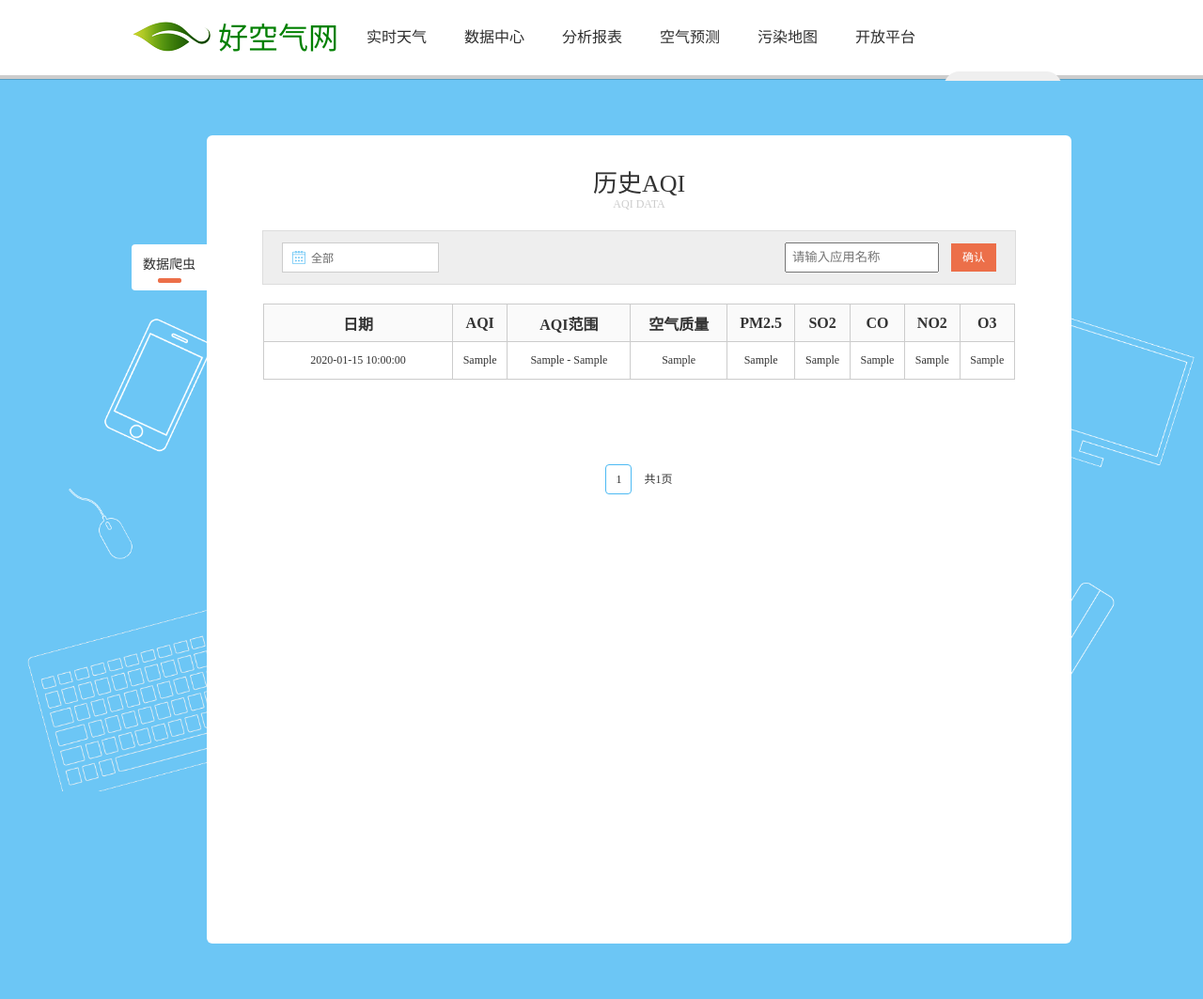
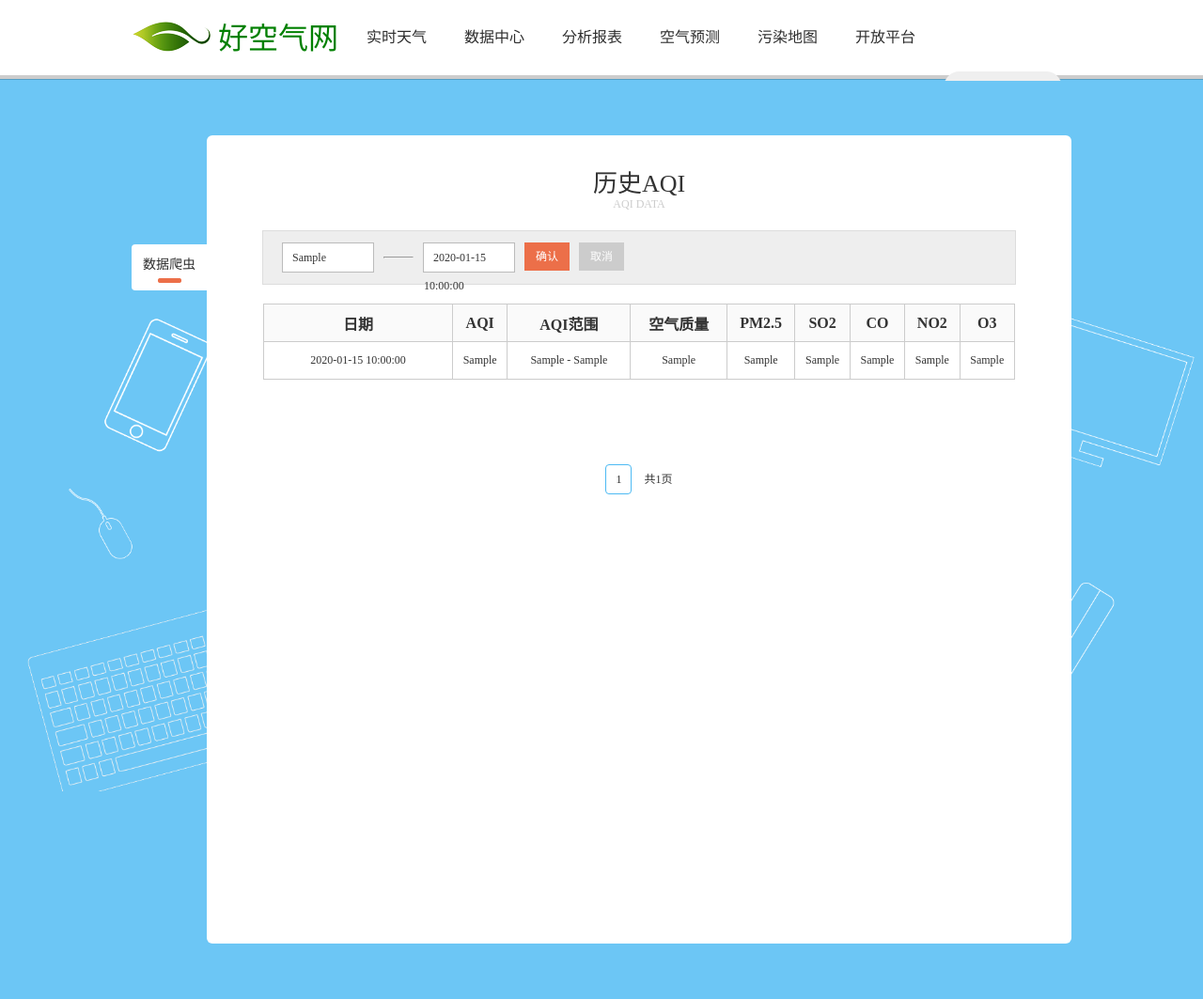
Before and after one commit to yangzilong1986/kongqi123, a Flask app: template src/web/www/templates/data/history.html in a window 1280 px wide. Shown: the top 1063 px of the page at 94% size. Run offline with Flask 2, Linux system fonts and the light colour scheme; the template is opened without the code that fills it: most values are stand-ins (such as "Sample title", 1, 10 or a date in 2020); parts of the project's set-up code (start-up, migrations or seed data) failed here and were passed over.

Commit message:
data search

```diff
--- a/src/web/static/www/css/union.css
+++ b/src/web/static/www/css/union.css
@@ -35,7 +35,7 @@
 .tj-all .tj-date:hover li{background: url(../images/white-rili.png) no-repeat 0px 8px;}
 .tj-all .tj-date li{position:relative;}
 
-.tj-sanji{display:none;position:absolute;bottom:12px;left:20px;width:400px;}
+.tj-sanji{position:absolute;bottom:12px;left:20px;width:400px;}
 .tj-sanji a{display:block;float:left;height:30px;}
 .tj-sanji .s-date,.tj-sanji .e-date{background:#fff;width:96px;border:1px solid #bbb;color:#333;text-indent:10px;text-decoration:none;line-height: 30px;}
 .tj-sanji hr{float:left;width:30px;margin:15px 10px;}
--- a/src/web/www/templates/data/history.html
+++ b/src/web/www/templates/data/history.html
@@ -40,36 +40,18 @@
                 <p class="hp">AQI DATA</p>
 
                 <div class="tj-select">
-                    <ul class="tj-time" id="main_box">
-                        <li class="select_box">
-                            <a href="javascript:void(0);" class="tj-date"><img src="/static/www/images/rili.png" alt=""></a>
-                            <a href="javascript:void(0);" class="xianshi">全部</a>
-                            <div class="tj-all" style="display: block;">
-                                <ul class="son_ul" style="display: none;z-index: 99;position: relative;background: white;">
-                                    <a href=""><li class="c-block">全部</li></a>
-                                    <a href=""><li class="today">今日</li></a>
-                                    <a href=""><li class="today">昨日</li></a>
-                                    <a href=""><li class="c-block">最近7天</li></a>
-                                    <a href=""><li class="c-block">最近30天</li></a>
-                                    <a href="javascript:void(0);" class="tj-date c-block"><li class="">可选择范围</li></a>
-                                </ul>
-                            </div>
-                        </li>
-                    </ul>
                     <div class="tj-sanji">
-                        <a href="javascript:void(0);" class="s-date" onclick="laydate({istime:false, format: 'YYYY-MM-DD'})">2017-02-01</a>
-                        <hr>
-                        <a href="javascript:void(0);" class="e-date" onclick="laydate({istime:false, format: 'YYYY-MM-DD'})">2017-02-14</a>
-                        <a href="javascript:void(0);" class="tj-btn2" onclick="getcountbydate()">确认</a><a href="javascript:void(0);" class="tj-btn3">取消</a>
-                    </div>
-                    <div class="tj-search">
-                        <p class="search-p">
-                            <input type="text" placeholder="请输入应用名称" id="name" value="">
-                            <a href="javascript:void(0);" class="tj-btn2" onclick="searchbyname()">确认</a>
-                        </p>
+                        <a href="javascript:void(0);" class="s-date" onclick="laydate({istime:false, format: 'YYYY-MM-DD'})">
+                            {{ day7 }}
+                        </a>
+                        <hr />
+                        <a href="javascript:void(0);" class="e-date" onclick="laydate({istime:false, format: 'YYYY-MM-DD'})">
+                            {{ today }}
+                        </a>
+                        <a href="javascript:void(0);" class="tj-btn2" onclick="history_search()">确认</a>
+                        <a href="/data/weather" class="tj-btn3">取消</a>
                     </div>
                 </div>
-
 
                 <div class="w800 mt20">
                     <table border="1" align="center" style="border:none;width:100%">
@@ -134,38 +116,9 @@
 {% include "footer.html" %}
 
 <script>
-    $(function(){
-        $('.select_box').click(function(){
-            $('.tj-all, .son_ul').css('display','block');
-        });
+    function history_search() {
 
-        $('.son_ul .tj-date').click(function(){
-            $('.tj-sanji').css('display','block');
-            $('.tj-time').css('display','none');
-        });
-
-        $('.select-type').click(function(){
-            $('.select-er').css('display','block');
-        });
-
-        $('.c-block').click(function(){
-            $('.tj-btn').css('display','inline-block');
-        });
-
-        $('.tj-btn3').click(function(){
-            $('.tj-sanji').css('display','none');
-            $('.tj-time').css('display','block');
-            $('.tj-all').css('display','none');
-        });
-
-        $('.son_ul').hover(
-            function(){},
-            function(){
-                $(this).parent().find("ul.son_ul").slideUp();
-            }
-        );
-    });
+    }
 </script>
-
 </body>
 </html>
--- a/src/web/www/views.py
+++ b/src/web/www/views.py
@@ -113,47 +113,9 @@ def data_history():
     weather_client = Weather.factory()
     weather_city = weather_client.get_city_by_name(city_name)
 
-    page = request.args.get('page', 1, type=int)
-    date_start = request.args.get('date_start', default='')
-    date_end = request.args.get('date_end', default='')
-    city_name = request.args.get('city_name', default='')
-
-    condition = {
-
-    }
-    other = {
-        'city_name': city_name,
-    }
-    page = request.args.get('page', 1, type=int)
-    history_client = History.factory()
-    info = history_client.search_day(condition, page, 31, other)
-    # print json.dumps(dict(info), indent=7, ensure_ascii=False)
-    print str(info)
-
-    info['pages'] = min(7, info['pages'])
-
-    data = dict()
-    data['current_page'] = 'data'
-    data['history_city'] = history_city
-    data['weather_city'] = weather_city
-    data['req_args'] = dict(request.args.items())
-    data['info'] = info
-    data['page'] = page
-
-    return render_template('data/history.html', **data)
-
-
-@app.route('/data/weather')
-def data_weather():
-    city_name = g.city_name
-
-    history_client = History.factory()
-    history_city = history_client.get_city_by_name(city_name)
-
-    weather_client = Weather.factory()
-    weather_city = weather_client.get_city_by_name(city_name)
-    if not weather_city:
-        return u'暂时不支持此城市的AQI数据查询'
+    today = time.strftime("%Y-%m-%d", time.localtime())
+    day7_dt = datetime.datetime.now() - datetime.timedelta(days=7)
+    day7 = day7_dt.strftime("%Y-%m-%d")
 
     page = request.args.get('page', 1, type=int)
     date_start = request.args.get('date_start', default='')
@@ -176,6 +138,56 @@ def data_weather():
 
     data = dict()
     data['current_page'] = 'data'
+    data['today'] = today
+    data['day7'] = day7
+    data['history_city'] = history_city
+    data['weather_city'] = weather_city
+    data['req_args'] = dict(request.args.items())
+    data['info'] = info
+    data['page'] = page
+
+    return render_template('data/history.html', **data)
+
+
+@app.route('/data/weather')
+def data_weather():
+    city_name = g.city_name
+
+    history_client = History.factory()
+    history_city = history_client.get_city_by_name(city_name)
+
+    weather_client = Weather.factory()
+    weather_city = weather_client.get_city_by_name(city_name)
+    if not weather_city:
+        return u'暂时不支持此城市的AQI数据查询'
+
+    today = time.strftime("%Y-%m-%d", time.localtime())
+    day7_dt = datetime.datetime.now() - datetime.timedelta(days=7)
+    day7 = day7_dt.strftime("%Y-%m-%d")
+
+    page = request.args.get('page', 1, type=int)
+    date_start = request.args.get('date_start', default='')
+    date_end = request.args.get('date_end', default='')
+    city_name = request.args.get('city_name', default='')
+
+    condition = {
+
+    }
+    other = {
+        'city_name': city_name,
+    }
+    page = request.args.get('page', 1, type=int)
+    history_client = History.factory()
+    info = history_client.search_day(condition, page, 31, other)
+    # print json.dumps(dict(info), indent=7, ensure_ascii=False)
+    print str(info)
+
+    info['pages'] = min(7, info['pages'])
+
+    data = dict()
+    data['current_page'] = 'data'
+    data['today'] = today
+    data['day7'] = day7
     data['history_city'] = history_city
     data['weather_city'] = weather_city
     data['req_args'] = dict(request.args.items())
```
Also changed, not shown: src/web/www/templates/data/weather.html (+11 -57 lines).
